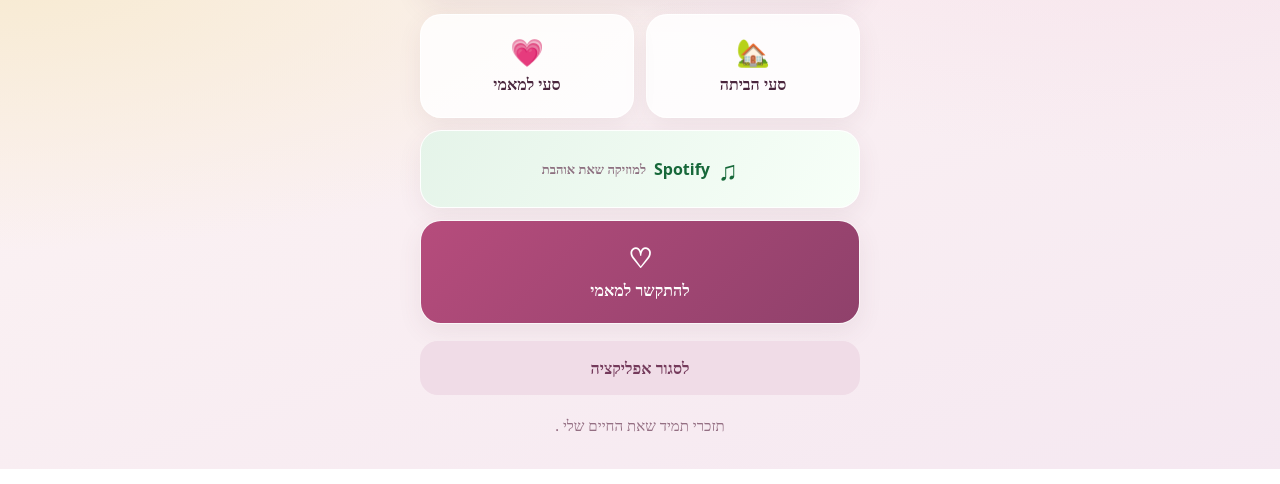
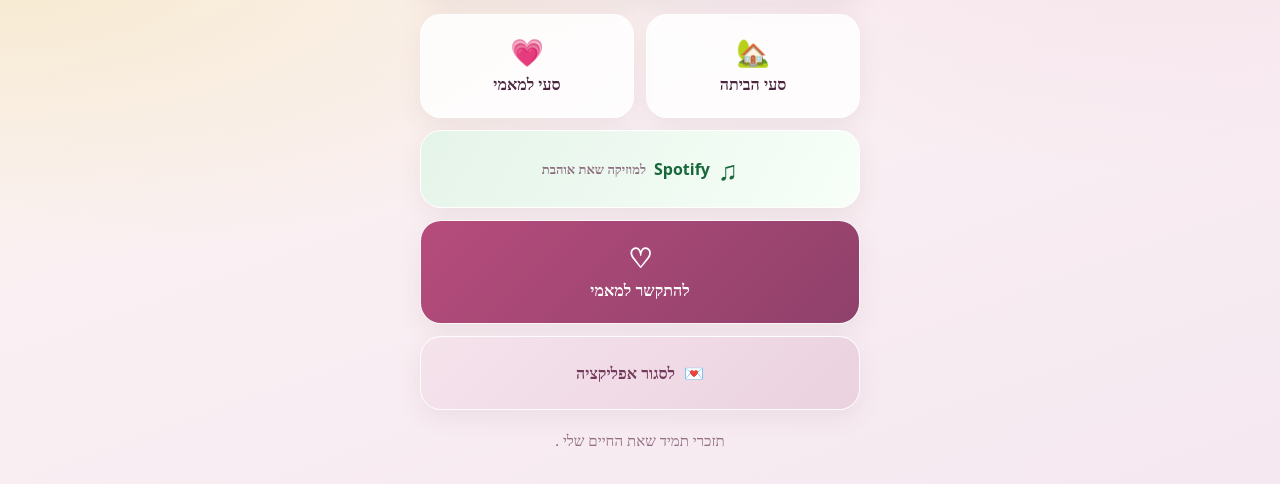
Before and after one commit to erezfly-arch/Auto-shel-tal, a plain HTML site: page index.html in a window 1280 px wide. Shown: the part 373-857 px from the top of the page. Drawn offline with Linux system fonts and the light colour scheme; no server answers.

Commit message:
Put all five agreed actions together on Tal's home screen

```diff
--- a/index.html
+++ b/index.html
@@ -23,7 +23,7 @@ header{text-align:center;padding:10px 0 2px}.brand{font-size:11px;letter-spacing
 .action .ico{font-size:27px;line-height:1}.action:active{transform:scale(.98)}
 .spotify{grid-column:1/-1;min-height:78px;flex-direction:row;background:linear-gradient(120deg,#e5f4e9,#f7fff8);color:#17683a}
 .call{grid-column:1/-1;background:linear-gradient(135deg,#b64c7c,#8f416b);color:white}
-.close{width:100%;min-height:54px;border:0;border-radius:18px;background:#f0dce7;color:#743a5b;font:700 16px system-ui}
+.close{grid-column:1/-1;width:100%;min-height:74px;border:1px solid rgba(255,255,255,.95);border-radius:21px;background:linear-gradient(135deg,#f5e3ec,#ead2df);color:#743a5b;font:700 16px system-ui;box-shadow:0 8px 24px rgba(103,58,82,.08);cursor:pointer;display:flex;align-items:center;justify-content:center;gap:9px}
 footer{text-align:center;color:#946f83;font:500 15px Georgia,serif;padding:3px 0 8px}
 dialog{border:1px solid #f1dce7;border-radius:26px;padding:26px 21px;width:min(calc(100% - 32px),390px);background:#fffafc;color:var(--ink);text-align:center;box-shadow:0 24px 80px rgba(67,30,52,.25)}dialog::backdrop{background:rgba(52,27,43,.48);backdrop-filter:blur(5px)}dialog h2{font:500 26px Georgia,serif;margin:4px 0 14px}dialog p{font-size:17px;line-height:1.7;margin:0 0 20px}.done{width:100%;background:#f3e2eb;color:#743a5b;border:0;border-radius:16px;padding:14px;font-weight:700}
 @media(max-width:360px){h1{font-size:31px}.action{min-height:94px;font-size:14px}}
@@ -39,8 +39,9 @@ dialog{border:1px solid #f1dce7;border-radius:26px;padding:26px 21px;width:min(c
 <a class="action" href="https://waze.com/ul?q=%D7%A9%D7%A9%D7%AA%20%D7%94%D7%99%D7%9E%D7%99%D7%9D%201%2C%20%D7%97%D7%95%D7%9C%D7%95%D7%9F&navigate=yes"><span class="ico">💗</span><span>סעי למאמי</span></a>
 <a class="action spotify" href="https://open.spotify.com/" target="_blank" rel="noopener"><span class="ico">♫</span><span>Spotify</span><span class="small">למוזיקה שאת אוהבת</span></a>
 <button class="action call" id="call"><span class="ico">♡</span><span>להתקשר למאמי</span></button>
+<button class="close" id="goodbye"><span class="ico">💌</span><span>לסגור אפליקציה</span></button>
 </section>
-<button class="close" id="goodbye">לסגור אפליקציה</button>
+
 <footer>תזכרי תמיד שאת החיים שלי .</footer>
 </main>
 <dialog id="farewell" aria-labelledby="farewell-title"><div style="font-size:38px">💗</div><h2 id="farewell-title">להתראות, אהובה שלי ❤️</h2><p id="message"></p><button class="done" id="done">סיימתי ❤️</button></dialog>
```
